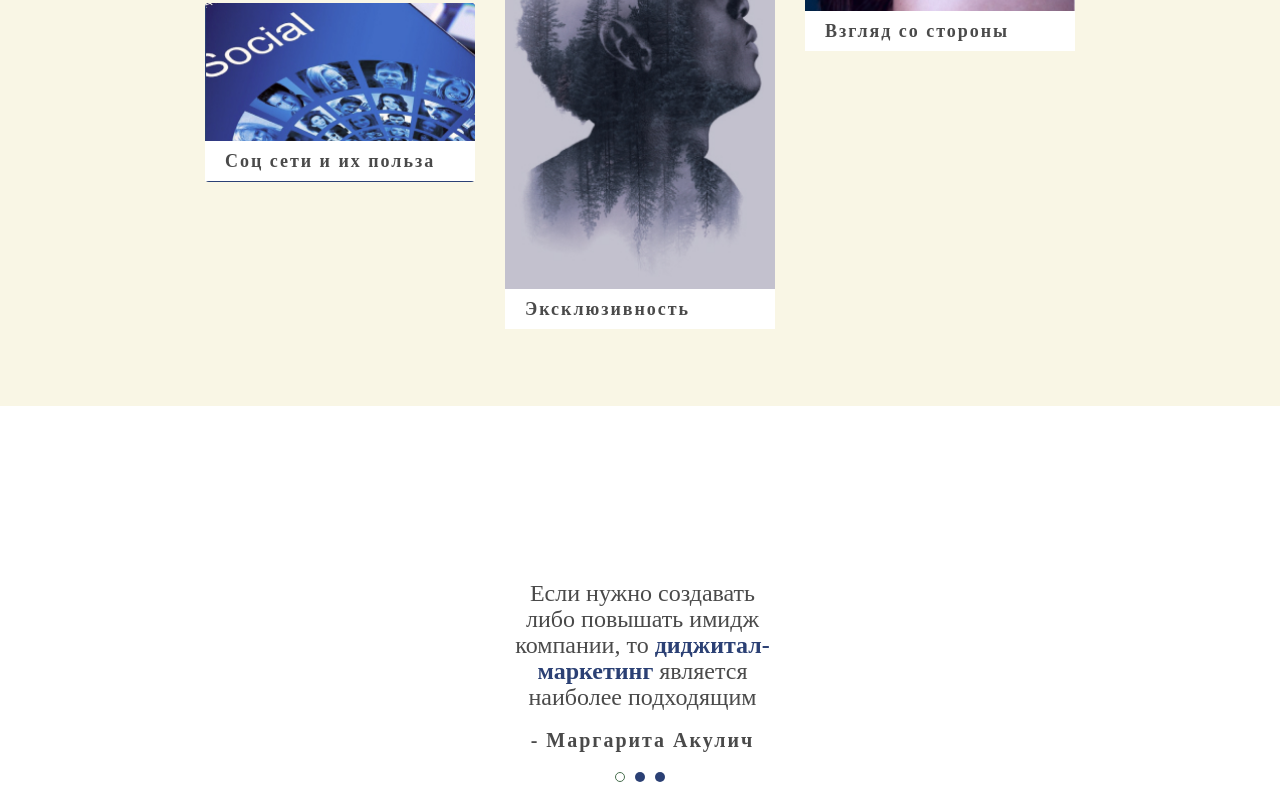
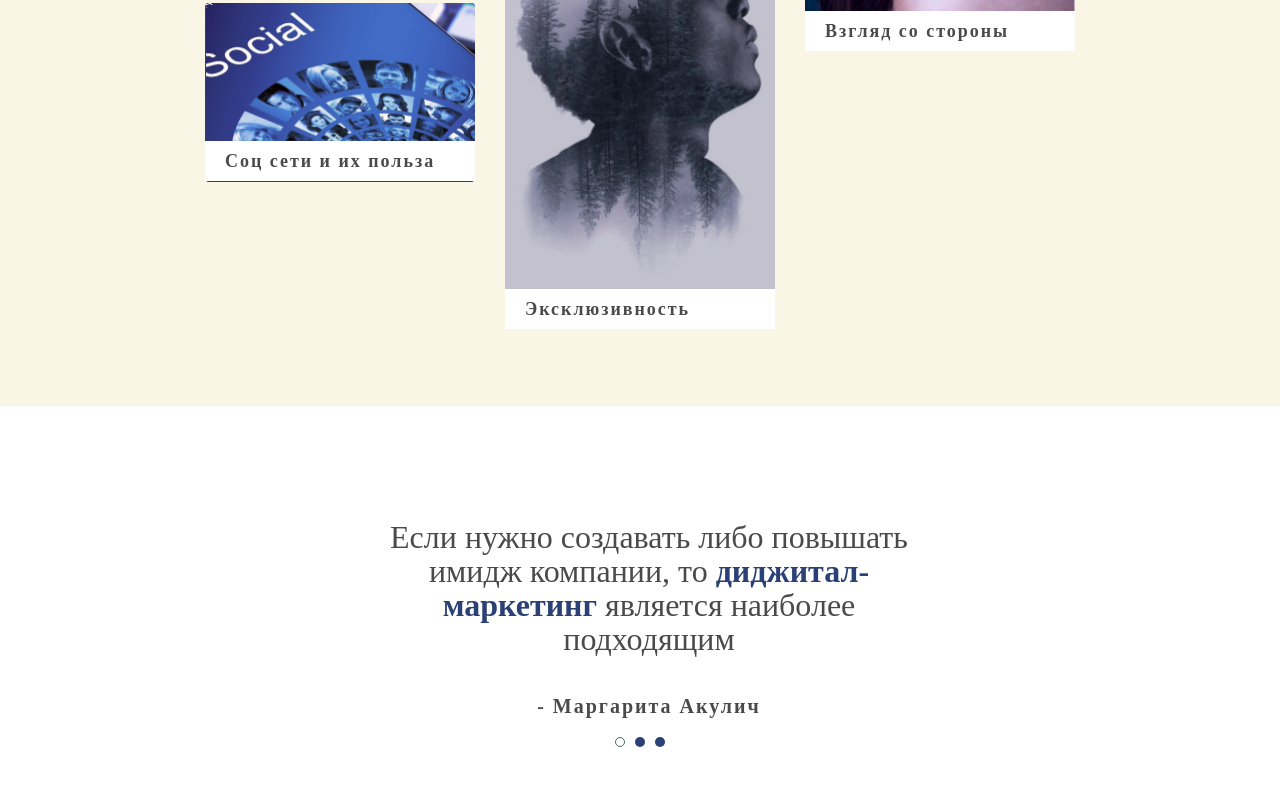
Before and after one commit to Vidiborets0012/digital-agensy_mob-first, a website: page index.html in a window 1280 px wide. Shown: the part 4254-5056 px from the top of the page. After the commit the page ends 5021 px from the top, so only its background shows below. Drawn offline with nearby package versions, Linux system fonts and the light colour scheme; a web font is replaced by a local one.

Commit message:
add news quotes-slider block styles for Portrait

```diff
--- a/scss/style.scss
+++ b/scss/style.scss
@@ -1143,9 +1143,29 @@
             margin: 0 5px;
         }
     }
+}
 
-    // .slick-dots .slick-active button {
-    //     background-color: transparent;
-    //     border: 1px solid #476e4d;
-    // }
+@media screen and (min-width: 640px) {
+    .quotes-slider {
+        max-width: 640px;
+        padding-left: 53px;
+        padding-right: 35px;
+
+        .quotes-item {
+            max-width: 552px;
+        }
+
+        .quote {
+            font-size: 32px;
+            line-height: 1.0633;
+
+            &-text-inner {
+                min-height: 138px;
+            }
+
+            &-item-text {
+                margin-bottom: 40px;
+            }
+        }
+    }
 }
```
Also changed, not shown: css/style.css, 1 other file.
